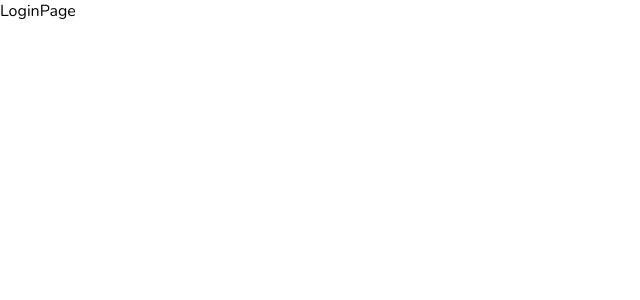
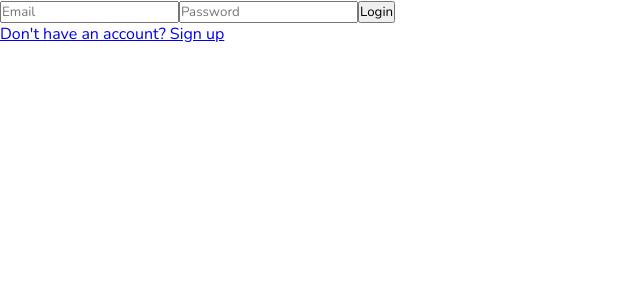
Before and after one commit to NikhilD1998/rental-app-mern, a React (Create React App) app in the folder client/: page /login in a window 1280 px wide. Shown: the top 300 px of the page, without its empty margins (0-640 px from the left). Built offline with nearby package versions, Linux system fonts and the light colour scheme.

Commit message:
feat: implement login page with email and password input fields

```diff
--- a/client/src/pages/LoginPage.jsx
+++ b/client/src/pages/LoginPage.jsx
@@ -1,7 +1,32 @@
-import React from "react";
+import React, { useState } from "react";
 
 const LoginPage = () => {
-  return <div>LoginPage</div>;
+  const [email, setEmail] = useState("");
+  const [password, setPassword] = useState("");
+  return (
+    <div className="login">
+      <div className="login_content">
+        <form className="login_content_form">
+          <input
+            type="email"
+            placeholder="Email"
+            value={email}
+            onChange={(e) => e.target.value}
+            required
+          />
+          <input
+            type="password"
+            placeholder="Password"
+            value={password}
+            onChange={(e) => e.target.value}
+            required
+          />
+          <button type="submit">Login</button>
+        </form>
+        <a href="/register">Don't have an account? Sign up</a>
+      </div>
+    </div>
+  );
 };
 
 export default LoginPage;
```
